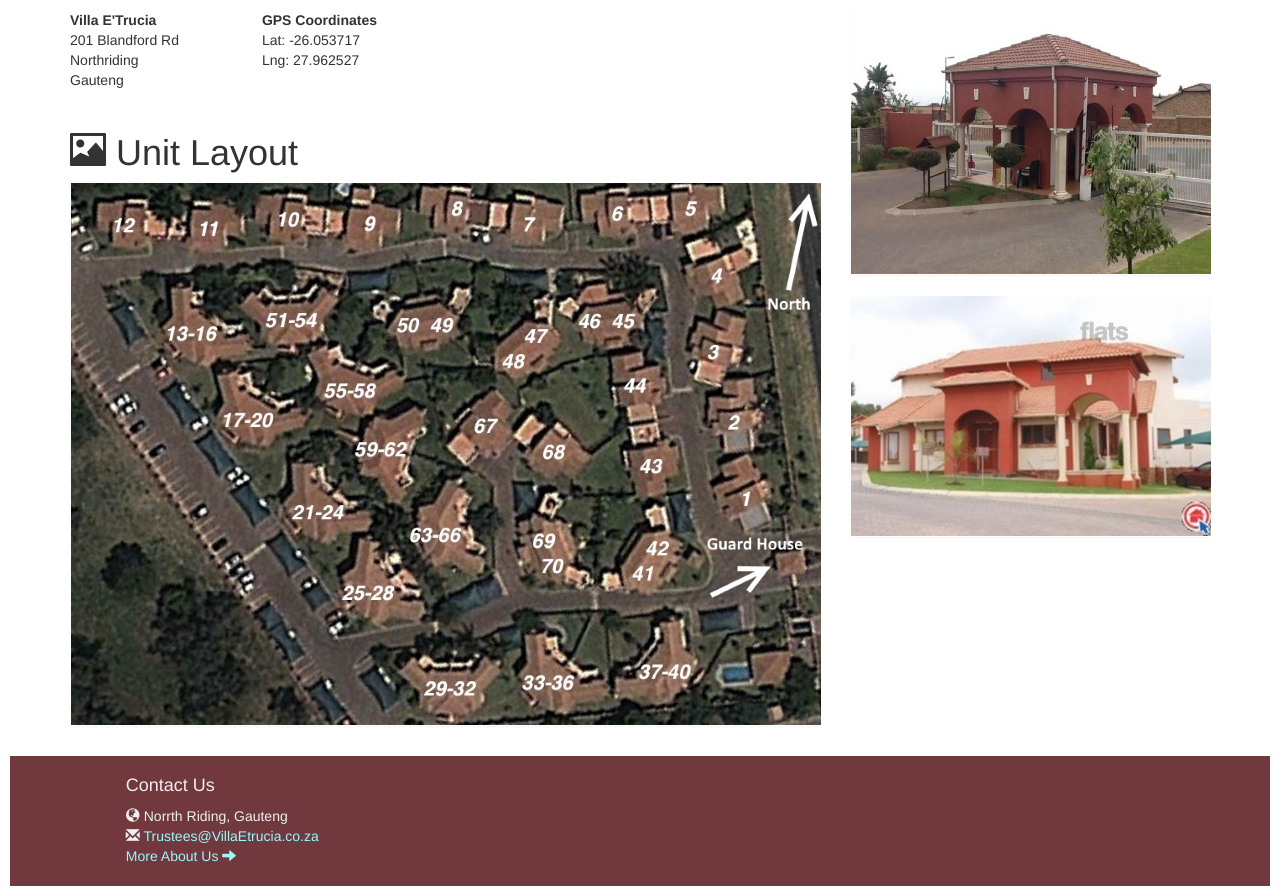
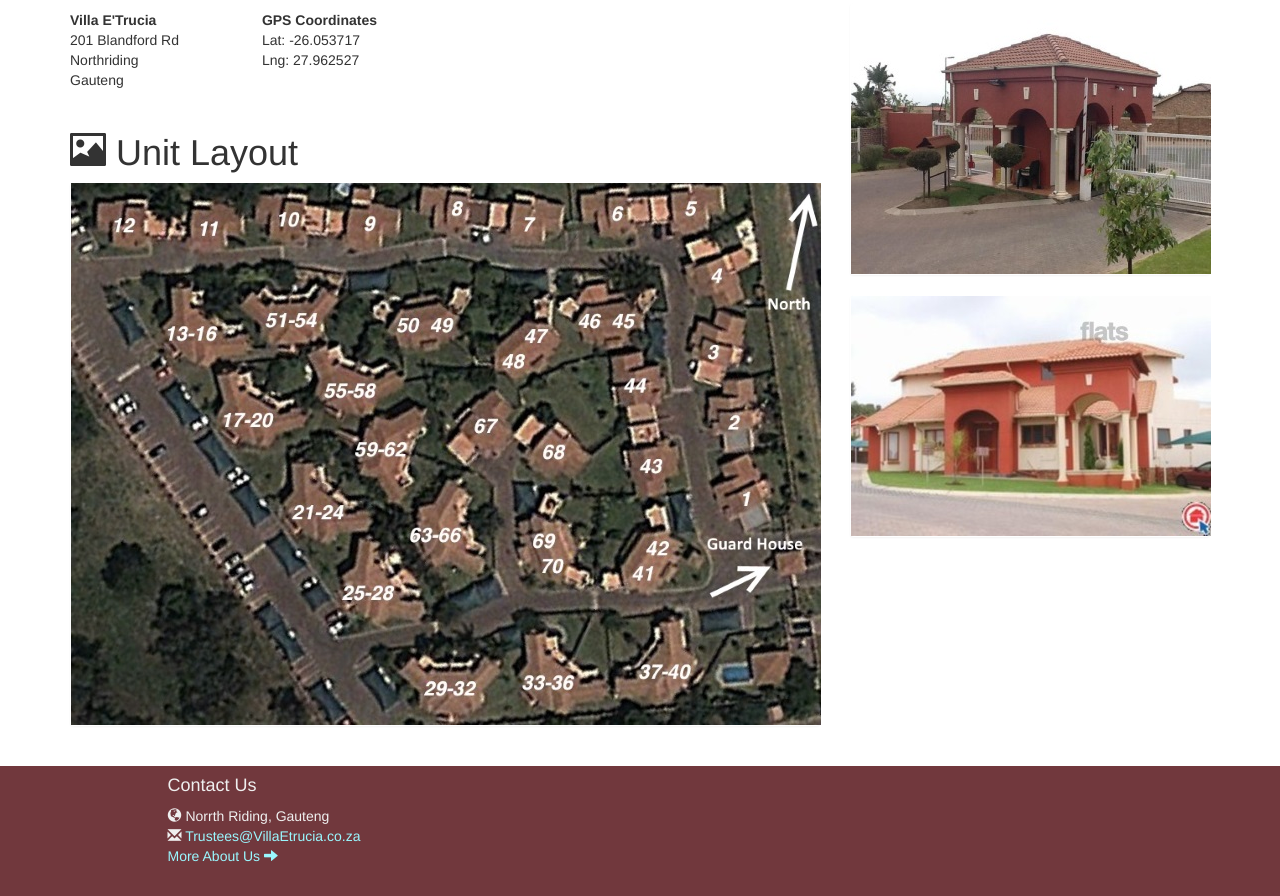
Before and after one commit to VETComplex/VETComplex, a plain HTML site: page index.html in a window 1280 px wide. Shown: the part 1797-2693 px from the top of the page. Drawn offline with nearby package versions, Linux system fonts and the light colour scheme; some packages are replaced by stand-ins of ours.

Commit message:
More changes

```diff
--- a/Content/Site.css
+++ b/Content/Site.css
@@ -25,28 +25,37 @@
     font-size: 32px;
 }
 
+/* Footer styles
+-------------------------------------------------- */
+html {
+  position: relative;
+  min-height: 100%;
+}
+body {
+  /* Margin bottom by footer height */
+  margin-bottom: 150px;
+}
 .footer {
-  margin: 10px;
-  padding: 10px;
+  position: absolute;
+  bottom: 0;
+  width: 100%;
+  /* Set the fixed height of the footer here */
+  height: 130px;
+}
+.footer {
   color: #efefef;
   background-color: #71383D;
 }
-
 .footer a {
   color: #9af7fe;
 }
-
 @media only screen and (max-width: 768px) {
-  body { margin-bottom: 400px; }
-  .footer { height: 400px; }
+  body { margin-bottom: 150px; }
+  .footer { height: 150px; }
 }
 
-
-
-
-
-
-
+/* Navbar Styles
+-------------------------------------------------- */
 .navbar-custom {
     background-color:#71383D;
     color:#ffffff;
--- a/index.html
+++ b/index.html
@@ -9,6 +9,7 @@
 </head>
 
 <body>
+    <header>
     <!-- Fixed navbar -->
     <nav class="navbar  navbar-fixed-top navbar-custom">
         <div class="container">
@@ -32,9 +33,11 @@
             </div>
         </div>
     </nav>
+
     <div class="jumbotron">
         <img src="./Content/images/header.png" alt="Villa E'Trucia" />
     </div>
+</header>
 
     <section>
         <div class='container'>
@@ -241,18 +244,19 @@
     </section>
 
     <div class='footer'>
+        <div class='container'>
             <div class='row'>
                 <div class='col-sm-4 col-md-3 col-md-offset-1 col-xs-6'>
                     <h4>Contact Us</h4>
                     <ul class='list-unstyled'>
-                        <li><i class='glyphicon glyphicon-globe'></i> Norrth Riding, Gauteng
-                        <li>
-                        <li><i class='glyphicon glyphicon-envelope'></i> <a href='mailto:#'>Trustees@VillaEtrucia.co.za</a>
-                        <li>
-                            <p><a href='#'>More About Us <i class='glyphicon glyphicon-arrow-right'></i></a></p>
+                        <li><i class='glyphicon glyphicon-globe'></i> Norrth Riding, Gauteng</li>
+                        <li></li>
+                        <li><i class='glyphicon glyphicon-envelope'></i> <a href='mailto:#'>Trustees@VillaEtrucia.co.za</a></li>
+                        <li><p><a href='#'>More About Us <i class='glyphicon glyphicon-arrow-right'></i></a></p></li>
                     </ul>
                 </div>
             </div>
+        </div>
     </div>
 
     <script src="https://ajax.googleapis.com/ajax/libs/jquery/1.11.1/jquery.min.js"></script>
```
